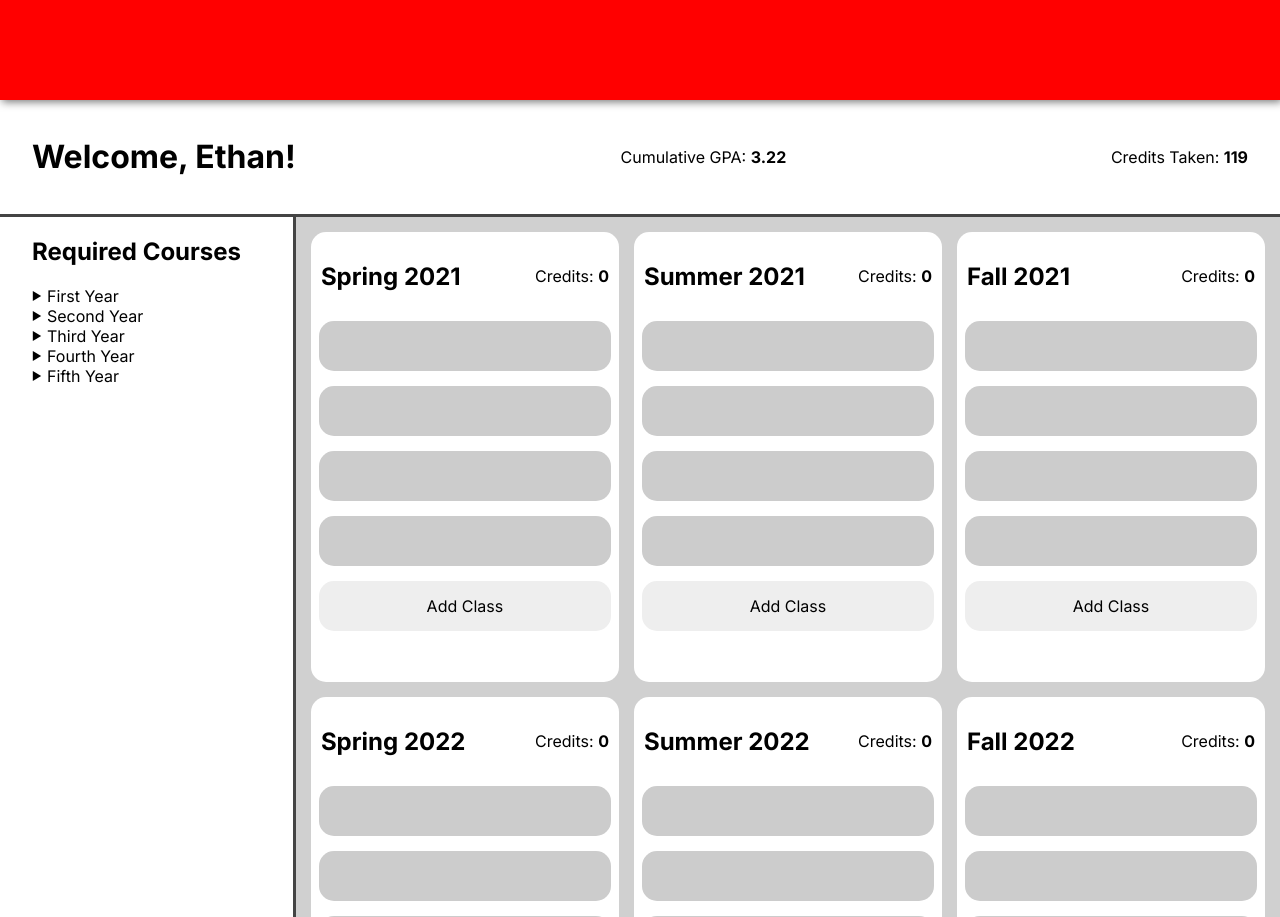
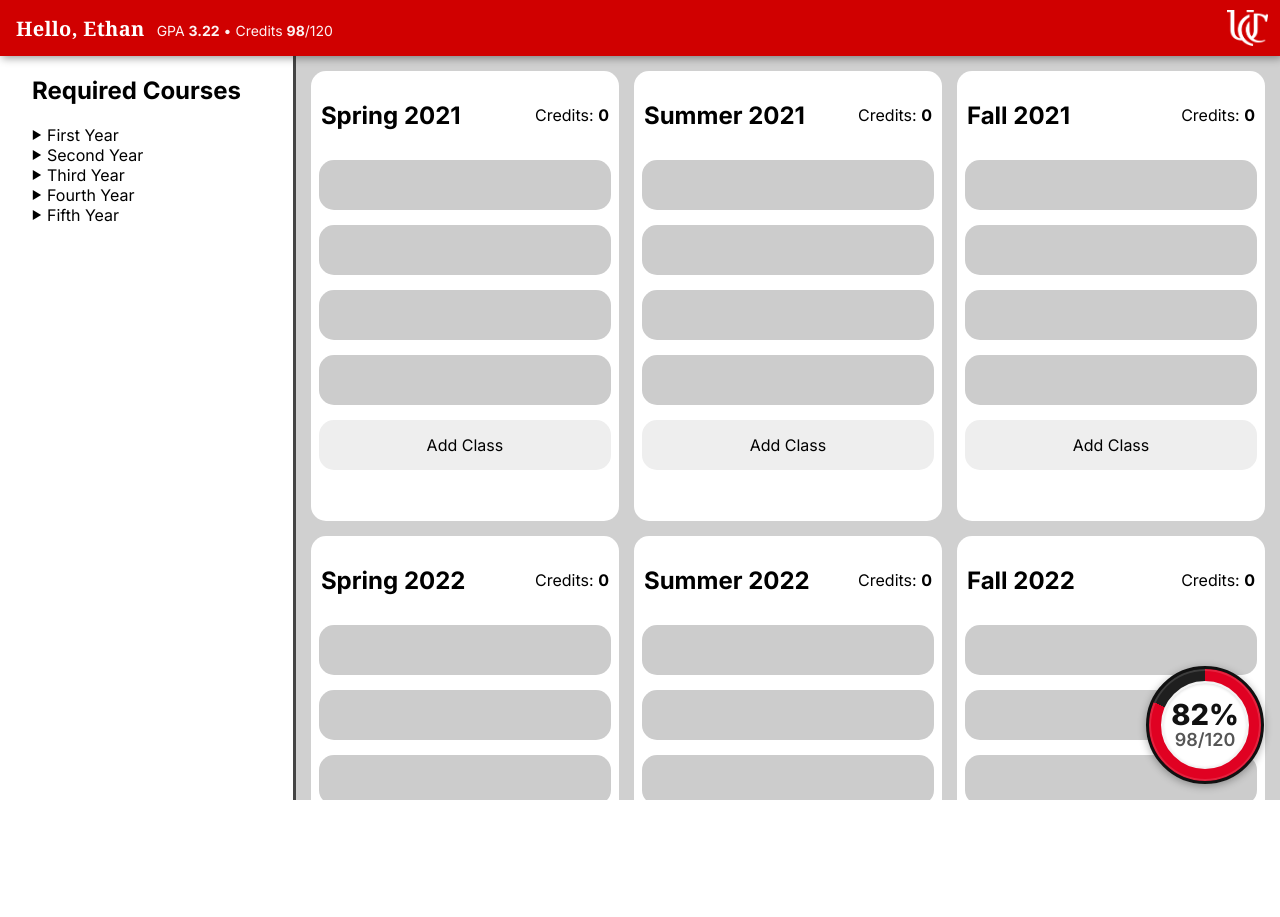
Before and after one commit to ethanchaplin/Project-3, a SvelteKit app: page / in a window 1280 px wide. After the commit the page ends 800 px from the top, so only its background shows below. Built offline with nearby package versions, Linux system fonts and the light colour scheme.

Commit message:
add radial progress

```diff
--- a/package.json
+++ b/package.json
@@ -11,6 +11,7 @@
 	},
 	"devDependencies": {
 		"@sveltejs/adapter-auto": "^7.0.0",
+		"@sveltejs/adapter-static": "^3.0.10",
 		"@sveltejs/kit": "^2.47.1",
 		"@sveltejs/vite-plugin-svelte": "^6.2.1",
 		"svelte": "^5.41.0",
--- /dev/null
+++ b/src/components/RadialProgress.svelte
@@ -0,0 +1,88 @@
+<script>
+  /**
+   * AI NOTE
+   *
+   * This component was originally written by humans,
+   * but ChatGPT was used in the assistance of functionality
+   * and creating functions and css stylings for radial calculations and rendering details.
+   * The human provided the overall structure and design goals,
+   * and it provided input and snippets on how to achieve that.
+   */
+  const {
+    percent = 0,
+    size = 88,
+    progressColor = "#e00122",
+    trackColor = "#1f1f1f",
+    primary = "",
+    secondary = "",
+  } = $props();
+
+  const bg = () =>
+    `conic-gradient(${progressColor} 0% ${percent}%, ${trackColor} ${percent}% 100%)`;
+  const holeSize = Math.max(0, size - 28);
+  const primaryFont = () => `${Math.max(10, Math.round(size * 0.26))}px`;
+  const secondaryFont = () => `${Math.max(8, Math.round(size * 0.16))}px`;
+</script>
+
+<div
+  class="radial"
+  aria-hidden="false"
+  style={`width: ${size}px; height: ${size}px; background: ${bg()}`}
+>
+  <div class="hole" style={`width: ${holeSize}px; height: ${holeSize}px`}></div>
+  {#if primary || secondary}
+    <div class="center">
+      {#if primary}
+        <div class="primary" style={`font-size: ${primaryFont()}`}>
+          {primary}
+        </div>
+      {/if}
+      {#if secondary}
+        <div class="secondary" style={`font-size: ${secondaryFont()}`}>
+          {secondary}
+        </div>
+      {/if}
+    </div>
+  {/if}
+</div>
+
+<style>
+  .radial {
+    position: relative;
+    border-radius: 50%;
+    display: flex;
+    align-items: center;
+    justify-content: center;
+    border: 3px solid #111;
+    box-shadow:
+      0 2px 8px #00000055,
+      inset 0 0 0 2px #ffffff22;
+  }
+  .hole {
+    position: relative;
+    z-index: 0;
+    background: #ffffff;
+    border-radius: 50%;
+    border: 2px solid #f3f3f3;
+    box-shadow: inset 0 1px 3px #00000022;
+  }
+  .center {
+    position: absolute;
+    z-index: 1;
+    display: flex;
+    flex-direction: column;
+    align-items: center;
+    justify-content: center;
+    text-align: center;
+    line-height: 1.05;
+    pointer-events: none;
+  }
+  .primary {
+    font-weight: 800;
+    color: #111;
+  }
+  .secondary {
+    font-weight: 600;
+    color: #555;
+  }
+</style>
--- a/src/routes/+page.svelte
+++ b/src/routes/+page.svelte
@@ -5,6 +5,8 @@
   import ScheduleGrid from "../components/ScheduleGrid.svelte";
   import ScheduleView from "../components/ScheduleView.svelte";
   import SemesterCard from "../components/SemesterCard.svelte";
+  import RadialProgress from "../components/RadialProgress.svelte";
+  import ucLogo from "$lib/assets/uc_logo.png";
   const semesters = [
     "Spring 2021",
     "Summer 2021",
@@ -25,15 +27,37 @@
     "Summer 2026",
     "Fall 2026",
   ];
-  const percentComplete = $state(75);
   const draggedClasses = $state([]);
   let scheduleViewClasses = $state([]);
   let showScheduleView = $state(false);
+  const creditsFinished = $state(98);
+  const creditsNeeded = $state(120);
+  const percent = () =>
+    creditsNeeded ? Math.min(100, (creditsFinished / creditsNeeded) * 100) : 0;
+  const radialBackground = () =>
+    `conic-gradient(#e00122 0% ${percent()}%, #1f1f1f ${percent()}% 100%)`;
 </script>
 
 {#if showScheduleView}
-  <div class="schedule-bg" onclick={() => (showScheduleView = false)}>
-    <div class="schedule-popup">
+  <div
+    class="schedule-bg"
+    role="button"
+    tabindex="0"
+    aria-label="Close schedule view"
+    onclick={() => (showScheduleView = false)}
+    onkeydown={(ev) => {
+      if (ev.key === "Enter" || ev.key === "Escape" || ev.key === " ")
+        showScheduleView = false;
+    }}
+  >
+    <div
+      class="schedule-popup"
+      role="dialog"
+      aria-modal="true"
+      tabindex="0"
+      onclick={(ev) => ev.stopPropagation()}
+      onkeydown={(ev) => ev.stopPropagation()}
+    >
       <ScheduleGrid
         courses={scheduleViewClasses}
         hide={() => (showScheduleView = false)}
@@ -51,7 +75,9 @@
     viewBox="0 0 460.775 460.775"
     xml:space="preserve"
     onclick={() => (showScheduleView = false)}
-    tabindex="1"
+    tabindex="0"
+    role="button"
+    aria-label="Close"
     onkeydown={(ev) => {
       if (ev.key === "Enter") showScheduleView = false;
     }}
@@ -66,12 +92,28 @@
     />
   </svg>
 {/if}
-<nav></nav>
-<div class="info">
-  <h1>Welcome, Ethan!</h1>
-  <p>Cumulative GPA: <b>3.22</b></p>
-  <p>Credits Taken: <b>119</b></p>
-  <!-- <svg viewBox="0 0 100 100" width="200" height="200">
+<nav>
+  <div class="nav-content">
+    <div class="greeting">Hello, Ethan</div>
+    <div class="stats">
+      GPA <b>3.22</b> • Credits <b>{creditsFinished}</b>/<span
+        >{creditsNeeded}</span
+      >
+    </div>
+  </div>
+  <img class="uc-logo" src={ucLogo} alt="University of Cincinnati logo" />
+</nav>
+
+<div class="radial-fab">
+  <RadialProgress
+    percent={percent()}
+    size={112}
+    primary={`${Math.round(percent())}%`}
+    secondary={`${creditsFinished}/${creditsNeeded}`}
+  />
+</div>
+
+<!-- <svg viewBox="0 0 100 100" width="200" height="200">
       <circle
         cx="50"
         cy="50"
@@ -94,7 +136,6 @@
       />
       <text x="54" y="54" text-anchor="middle"> {percentComplete}% </text>
     </svg> -->
-</div>
 <div class="courses">
   <div class="course-list">
     <h2>Required Courses</h2>
@@ -165,12 +206,38 @@
 
 <style>
   nav {
-    background-color: red;
-    height: 100px;
-    filter: drop-shadow(2px 2px 4px #00000088);
-    position: sticky;
-    z-index: 100;
-    top: 0px;
+    background-color: #d00000;
+    height: 56px;
+    filter: drop-shadow(2px 2px 4px #00000066);
+    position: static;
+    display: flex;
+    align-items: center;
+    justify-content: space-between;
+    padding-right: 12px;
+  }
+  .nav-content {
+    display: flex;
+    align-items: baseline;
+    gap: 12px;
+    color: #fff;
+    margin-left: 16px;
+  }
+  .uc-logo {
+    height: 36px;
+    width: auto;
+    object-fit: contain;
+    display: block;
+    filter: brightness(0) invert(1);
+  }
+  .greeting {
+    font-family: Georgia, "Times New Roman", Times, serif;
+    font-weight: 700;
+    font-size: 20px;
+    letter-spacing: 0.3px;
+  }
+  .stats {
+    opacity: 0.95;
+    font-size: 14px;
   }
   .close-popup {
     position: fixed;
@@ -194,23 +261,10 @@
     z-index: 101;
     background-color: #000000aa;
   }
-  .info {
-    height: auto;
-    border-bottom: 3px solid #444444;
-    padding: 1rem 2rem;
-    display: flex;
-    justify-content: space-between;
-    align-items: center;
-  }
-  .breakdown {
-    display: flex;
-    flex-direction: column;
-    align-items: end;
-  }
   .courses {
     display: flex;
     width: 100%;
-    height: calc(100vh - 100px);
+    height: calc(100vh - 56px);
   }
   .class-list {
     display: flex;
@@ -234,4 +288,10 @@
     padding: 15px;
     overflow-y: scroll;
   }
+  .radial-fab {
+    position: fixed;
+    right: 16px;
+    bottom: 16px;
+    z-index: 110;
+  }
 </style>
--- a/svelte.config.js
+++ b/svelte.config.js
@@ -1,12 +1,20 @@
-import adapter from '@sveltejs/adapter-auto';
+import adapter from '@sveltejs/adapter-static';
 
 /** @type {import('@sveltejs/kit').Config} */
 const config = {
 	kit: {
-		// adapter-auto only supports some environments, see https://svelte.dev/docs/kit/adapter-auto for a list.
-		// If your environment is not supported, or you settled on a specific environment, switch out the adapter.
-		// See https://svelte.dev/docs/kit/adapters for more information about adapters.
-		adapter: adapter()
+		adapter: adapter({
+			// default options are shown. On some platforms
+			// these options are set automatically — see below
+			pages: 'build',
+			assets: 'build',
+			fallback: undefined,
+			precompress: false,
+			strict: true
+		}),
+		router: {
+			type: "hash",
+		}
 	}
 };
 
```
Also changed, not shown: src/lib/assets/uc_logo.png (added), 1 other file (tests, documents, lock files or other folders).
